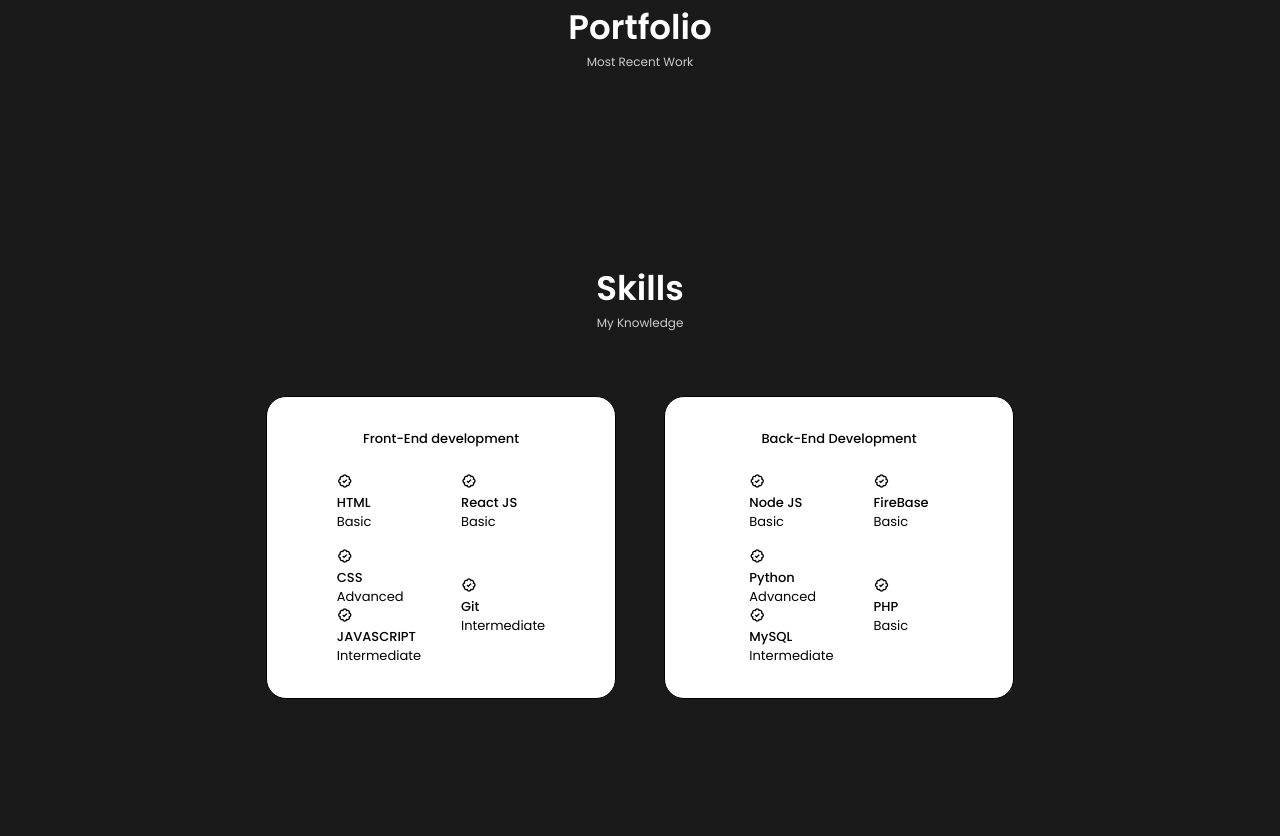
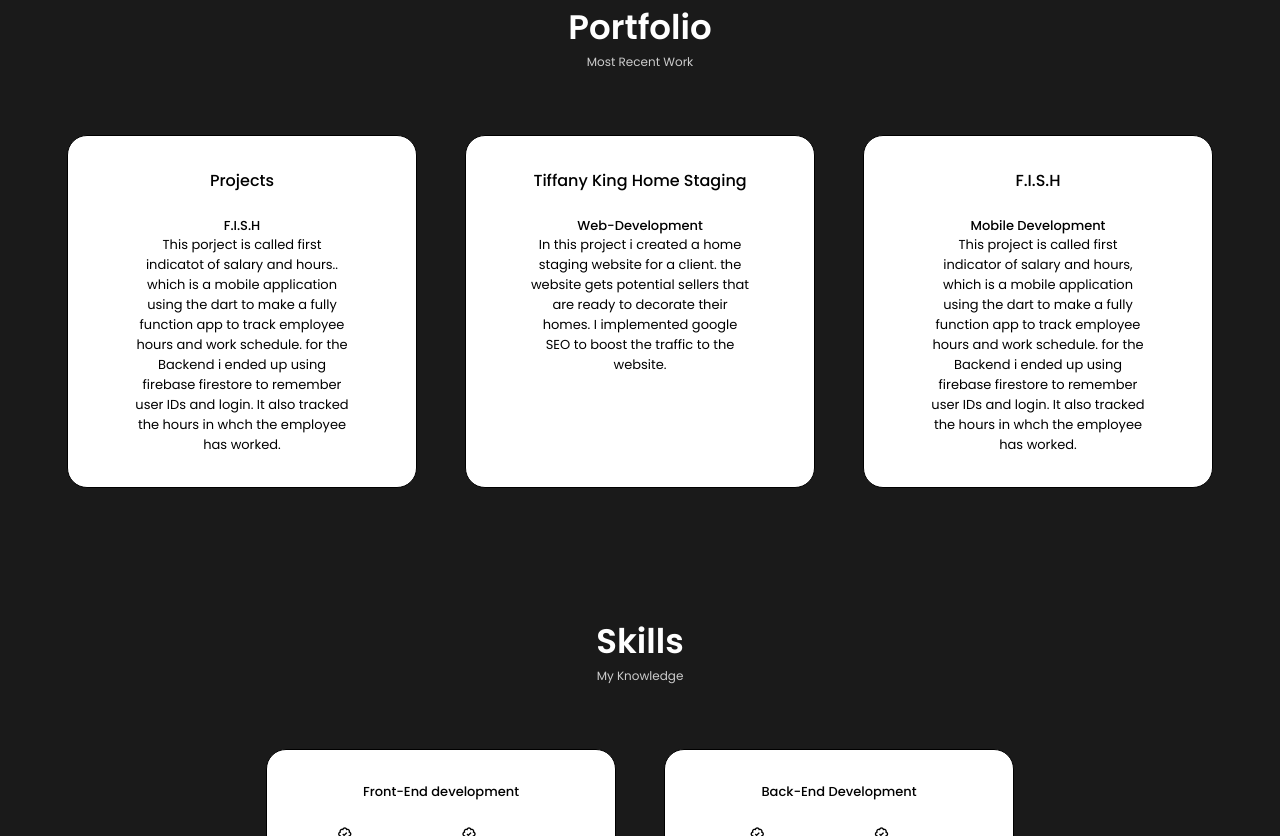
Before and after one commit to kingct19/Portfolio-React, a React (Create React App) app: page / in a window 1280 px wide. Shown: the part 1540-2376 px from the top of the page. Built offline with nearby package versions, Linux system fonts and the light colour scheme.

Commit message:
porfolio section update

```diff
--- a/src/components/Portfolio/porfolio.css
+++ b/src/components/Portfolio/porfolio.css
@@ -0,0 +1,44 @@
+.port__container {
+  grid-template-columns: repeat(3, 350px);
+  column-gap: 3rem;
+  justify-content: center;
+}
+
+.port__names {
+  color: black;
+  font-size: var(--normal-font-size);
+  font-weight: var(--font-medium);
+  line-height: 18px;
+}
+
+.port__name {
+  text-align: center;
+}
+
+.port__title {
+  font-size: var(--h2-font-size);
+  font-weight: var(--font-medium);
+  text-align: center;
+  margin-bottom: var(--mb-1-5);
+  color: black;
+}
+
+.port__content {
+  background-color: white;
+  border: 1px solid black;
+  padding: 2rem 4rem;
+  border-radius: 1.25rem;
+  color: black;
+}
+
+.port__box {
+  display: grid;
+  align-items: flex-start;
+  row-gap: 1rem;
+}
+
+.port__group {
+  display: grid;
+  align-items: flex-start;
+  row-gap: 8rem;
+}
--- a/src/components/Portfolio/portfolio.jsx
+++ b/src/components/Portfolio/portfolio.jsx
@@ -1,10 +1,73 @@
 import React from "react";
+import "./porfolio.css";
 
 function portfolio() {
   return (
     <section className="portfolio section" id="Portfolio">
       <h2 className="section__title">Portfolio</h2>
       <span className="section__subtitle">Most Recent Work</span>
+      <div className="port__container container grid">
+        <div className="port__content">
+          <h3 className="port__title">Projects</h3>
+          <div className="port__box">
+            <div className="port__group">
+              <div className="port__data">
+                <div className="port__name">
+                  <h3 className="port__names">F.I.S.H</h3>
+                  <span className="port__data">
+                    This porject is called first indicatot of salary and hours..
+                    which is a mobile application using the dart to make a fully
+                    function app to track employee hours and work schedule. for
+                    the Backend i ended up using firebase firestore to remember
+                    user IDs and login. It also tracked the hours in whch the
+                    employee has worked.
+                  </span>
+                </div>
+              </div>
+            </div>
+          </div>
+        </div>
+
+        <div className="port__content">
+          <h3 className="port__title">Tiffany King Home Staging</h3>
+          <div className="port__box">
+            <div className="port__group">
+              <div className="port__data">
+                <div className="port__name">
+                  <h3 className="port__names">Web-Development</h3>
+                  <span className="port__data">
+                    In this project i created a home staging website for a
+                    client. the website gets potential sellers that are ready to
+                    decorate their homes. I implemented google SEO to boost the
+                    traffic to the website.
+                  </span>
+                </div>
+              </div>
+            </div>
+          </div>
+        </div>
+
+        <div className="port__content">
+          <h3 className="port__title">F.I.S.H</h3>
+          <div className="port__box">
+            <div className="port__group">
+              <div className="port__data">
+                <div className="port__name">
+                  <h3 className="port__names">Mobile Development</h3>
+                  <span className="port__data">
+                    This project is called first indicator of salary and hours,
+                    which is a mobile application using the dart to make a fully
+                    function app to track employee hours and work schedule. for
+                    the Backend i ended up using firebase firestore to remember
+                    user IDs and login. It also tracked the hours in whch the
+                    employee has worked.
+                  </span>
+                </div>
+              </div>
+            </div>
+          </div>
+        </div>
+      </div>
     </section>
   );
 }
```
